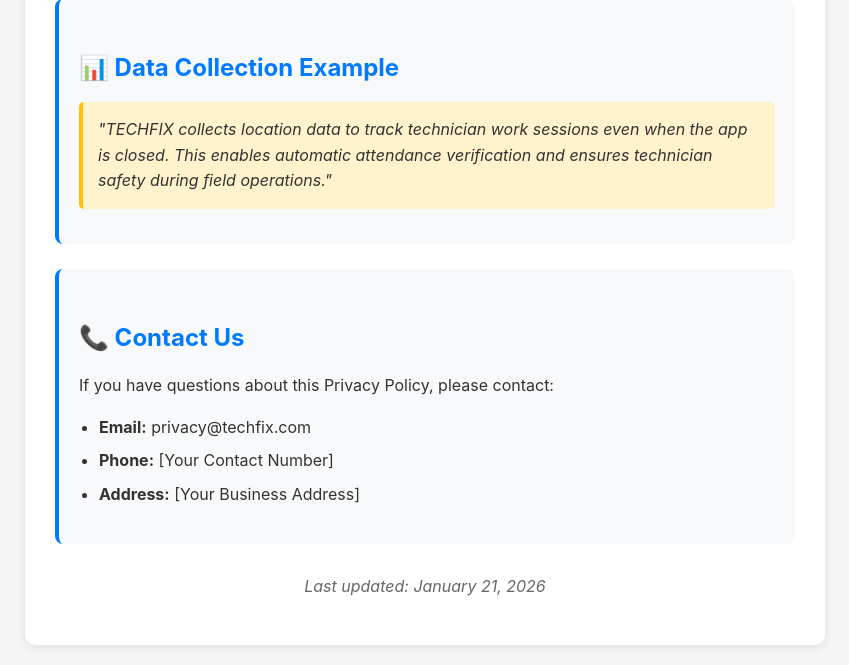
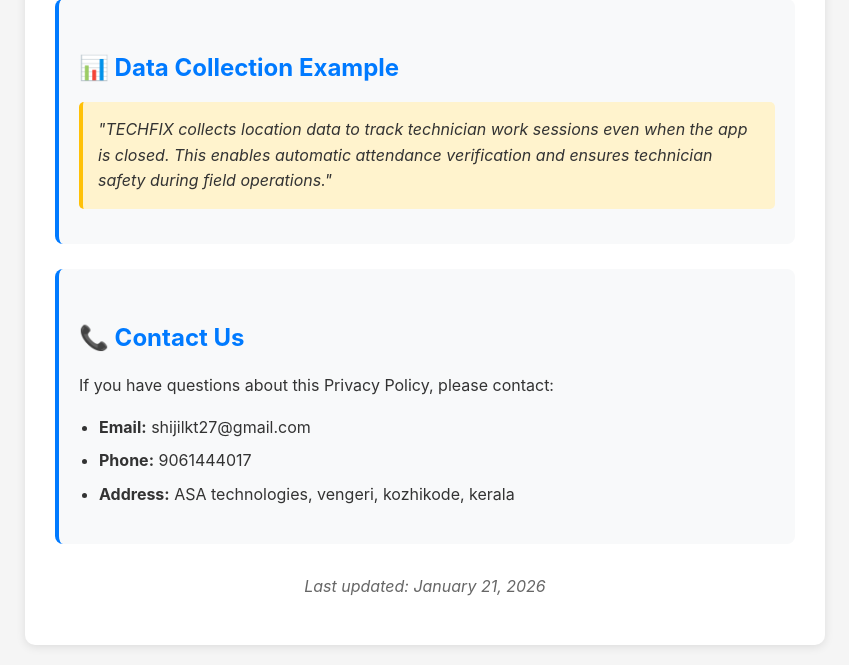
Before and after one commit to Gustavo007-del/tecxfix-final, a Django app: page /privacy-policy/ in a window 1280 px wide. Shown: the part 2429-3094 px from the top of the page, without its empty margins (215-1064 px from the left). Run offline with Django 5.2, Linux system fonts and the light colour scheme.

Commit message:
playstore build 1

```diff
--- a/backend/api/templates/privacy/privacy_policy.html
+++ b/backend/api/templates/privacy/privacy_policy.html
@@ -176,9 +176,9 @@
             <h2>📞 Contact Us</h2>
             <p>If you have questions about this Privacy Policy, please contact:</p>
             <ul>
-                <li><strong>Email:</strong> privacy@techfix.com</li>
-                <li><strong>Phone:</strong> [Your Contact Number]</li>
-                <li><strong>Address:</strong> [Your Business Address]</li>
+                <li><strong>Email:</strong> shijilkt27@gmail.com</li>
+                <li><strong>Phone:</strong> 9061444017</li>
+                <li><strong>Address:</strong> ASA technologies, vengeri, kozhikode, kerala</li>
             </ul>
         </div>
 
```
Also changed, not shown: techfix-app/README.md (deleted).
